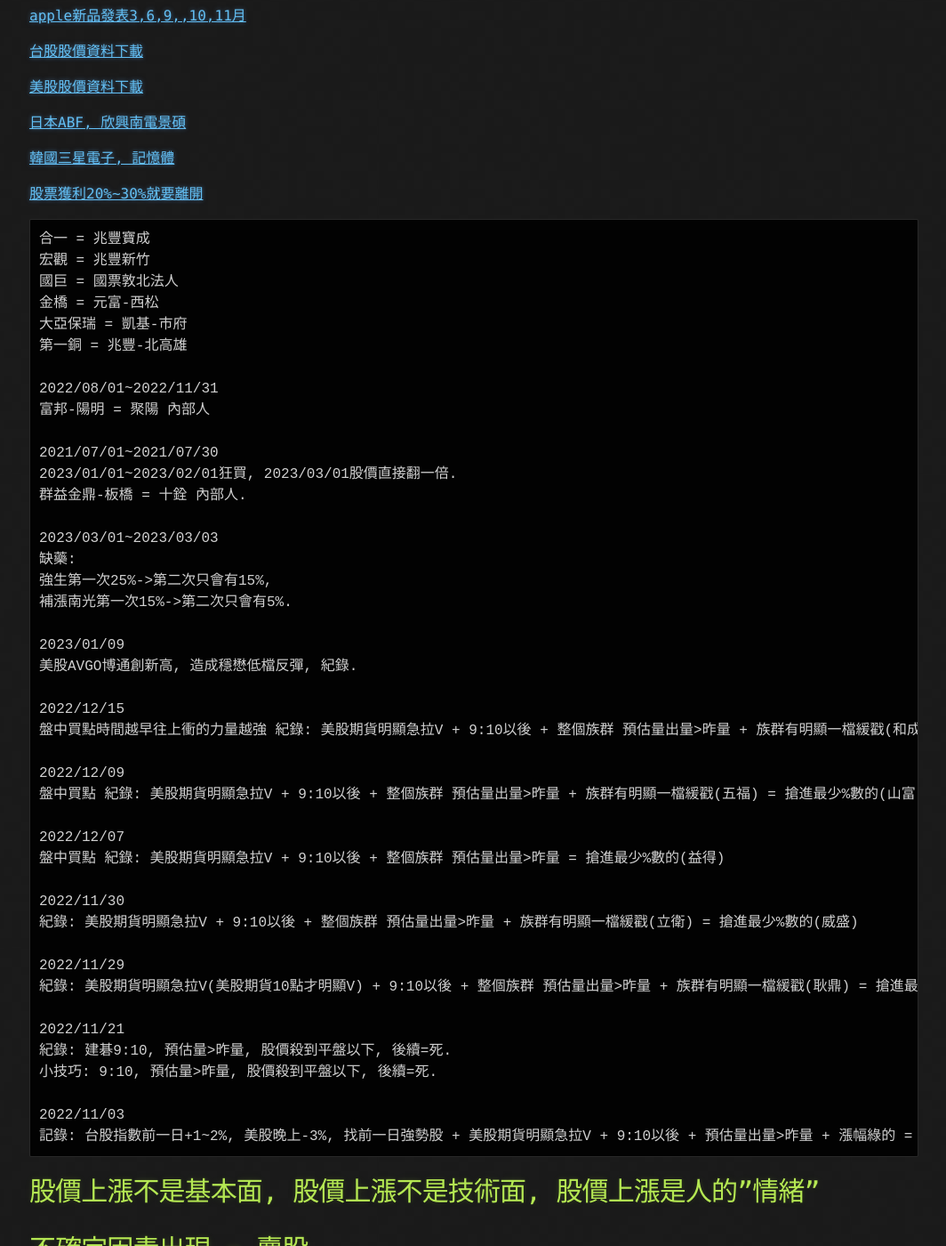
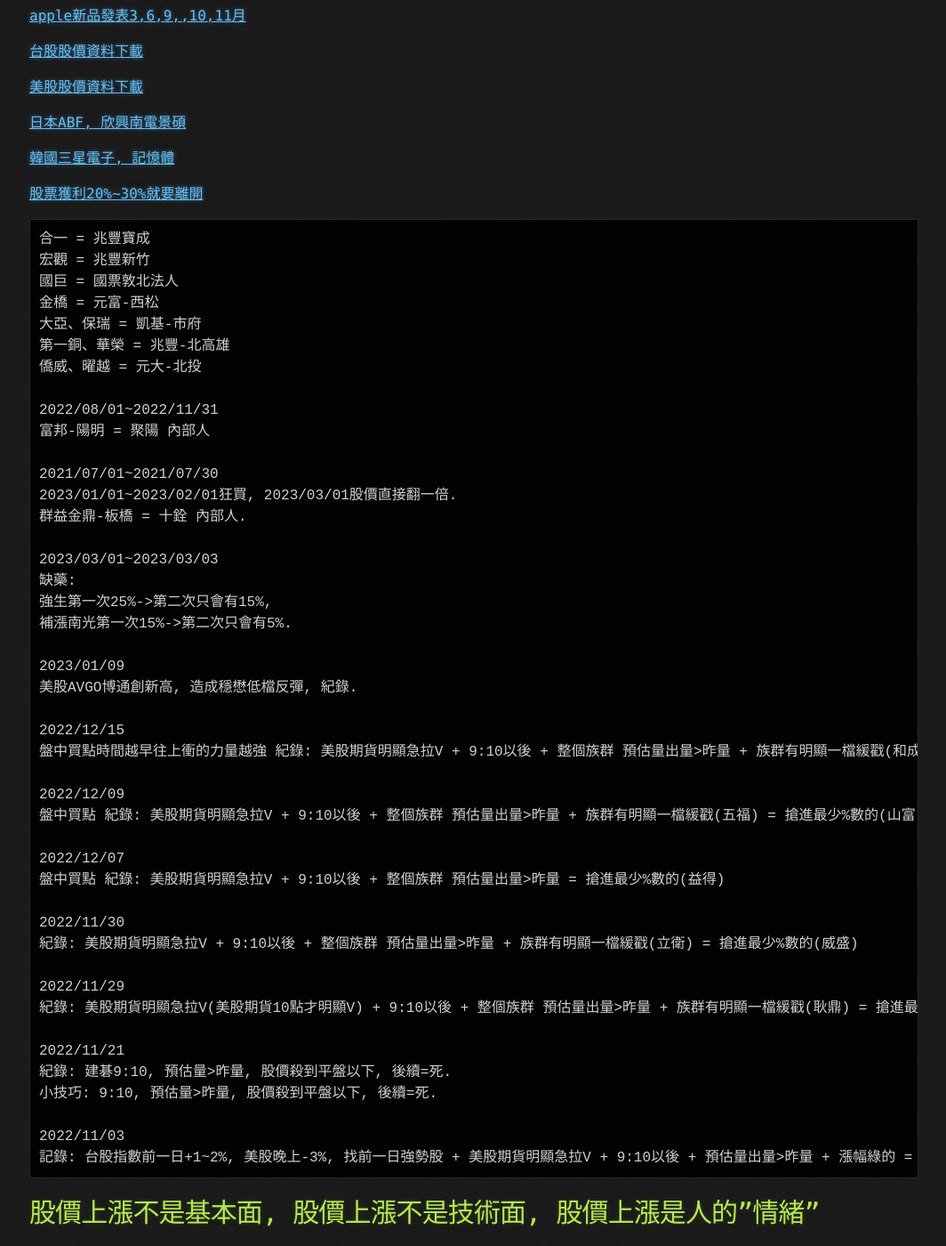
Before and after one commit to lepg5487/Stock_God, a Jekyll site: the page built from experience.md, in a window 1280 px wide and 1400 px high, scrolled down 531 px. Shown: the whole window at 89% size, without its empty margins (107-1171 px from the left). Built offline with Jekyll 4.4.1, drawn with Linux system fonts in a browser that asks for light colours; our own code applies the rules of GitHub Pages for plain Markdown files.

Commit message:
Update experience.md

```diff
--- a/experience.md
+++ b/experience.md
@@ -30,8 +30,9 @@
 宏觀 = 兆豐新竹
 國巨 = 國票敦北法人
 金橋 = 元富-西松
-大亞保瑞 = 凱基-市府
-第一銅 = 兆豐-北高雄
+大亞、保瑞 = 凱基-市府
+第一銅、華榮 = 兆豐-北高雄
+僑威、曜越 = 元大-北投
 
 2022/08/01~2022/11/31
 富邦-陽明 = 聚陽 內部人
```
